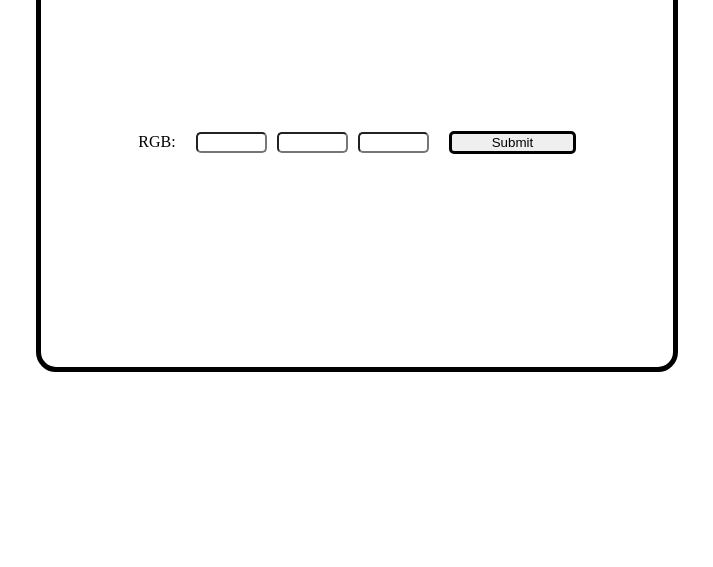
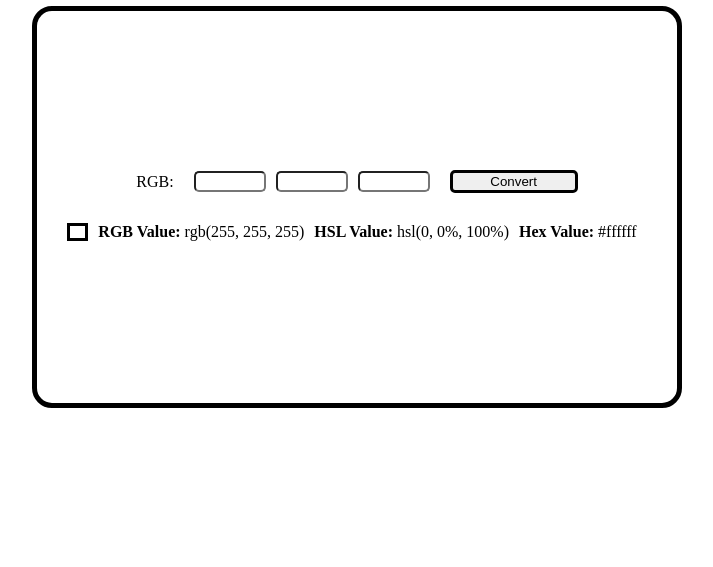
Before and after one commit to lcomeau01/API_Fun, a plain HTML site: page index.html in a window 1280 px wide. Shown: the part 233-800 px from the top of the page, without its empty margins (283-996 px from the left). Drawn offline with Linux system fonts and the light colour scheme.

Commit message:
finished fetch for color data

```diff
--- a/index.html
+++ b/index.html
@@ -12,6 +12,7 @@
             display: flex;
             justify-content: center;
             align-items: center;
+            flex-direction: column;
         }
         .form-container {
             width: 50%;
@@ -63,26 +64,30 @@
         }
 
         .color-info #square {
-            border: white solid;
+            border: black solid;
             width: 15px;
+        }
+        .color-info p {
+            margin-right: 10px;
         }
     </style>
 </head>
 <body>
+    <h1>RGB Converter</h1>
     <section class="form-container">
         <section class="content">
-            <form onsubmit="getColors()" method="get" action="#" id="form" >
+            <form onsubmit="getColors()" method="get" id="form" >
                 <p>RGB: </p>
                 <input type="number" id="red">
                 <input type="number" id="green">
                 <input type="number" id="blue">
-                <input type="submit">
+                <input type="submit" value="Convert">
             </form>
             <section class="color-info">
                 <p id="square"></p>
-                <p class="color-text" id="rgb-value"> &nbsp; </p>
-                <p class="color-text"  id="hsl-value"> &nbsp; </p>
-                <p class="color-text"  id="hex-value"> &nbsp; </p>
+                <p class="color-text" id="rgb-value"> <b>RGB Value: </b> rgb(255, 255, 255) </p>
+                <p class="color-text"  id="hsl-value"> <b>HSL Value: </b> hsl(0, 0%, 100%) </p>
+                <p class="color-text"  id="hex-value"> <b>Hex Value: </b> #ffffff </p>
             </section>
         </section>
     </section>
@@ -114,8 +119,15 @@
                     data = JSON.parse(data)
                     hex = data.base.hex.value;
                     console.log(hex);
+                    document.getElementById("hex-value").innerHTML = "<b>Hex Value: </b>" + hex;
+
                     rgb = data.base.rgb.value;
                     console.log(rgb);
+                    document.getElementById("rgb-value").innerHTML = "<b>RGB Value: </b>" + rgb;
+
+                    hsl = data.base.hsl.value;
+                    console.log(hsl);
+                    document.getElementById("hsl-value").innerHTML = "<b>HSL Value: </b>" + hsl;
                 })
             .catch (error => console.log(error));
         }
```
Also changed, not shown: 1 other file.
